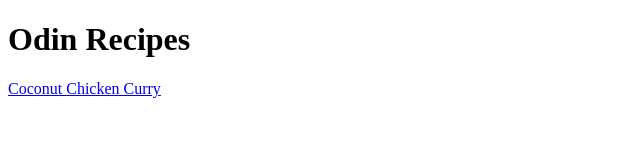
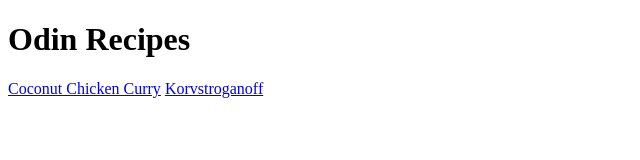
Before and after one commit to swedishfish176/odin-recipes, a plain HTML site: page index.html in a window 1280 px wide. Shown: the whole page, without its empty margins (0-640 px from the left). Drawn offline with Linux system fonts and the light colour scheme.

Commit message:
links to recipes added

```diff
--- a/index.html
+++ b/index.html
@@ -8,5 +8,6 @@
     <body>
         <h1>Odin Recipes</h1>
         <a href="recipes/coconutcurry.html">Coconut Chicken Curry</a>
+        <a lang="sv" href="recipes/korvstroganoff.html">Korvstroganoff</a>
     </body>
 </html>
```
